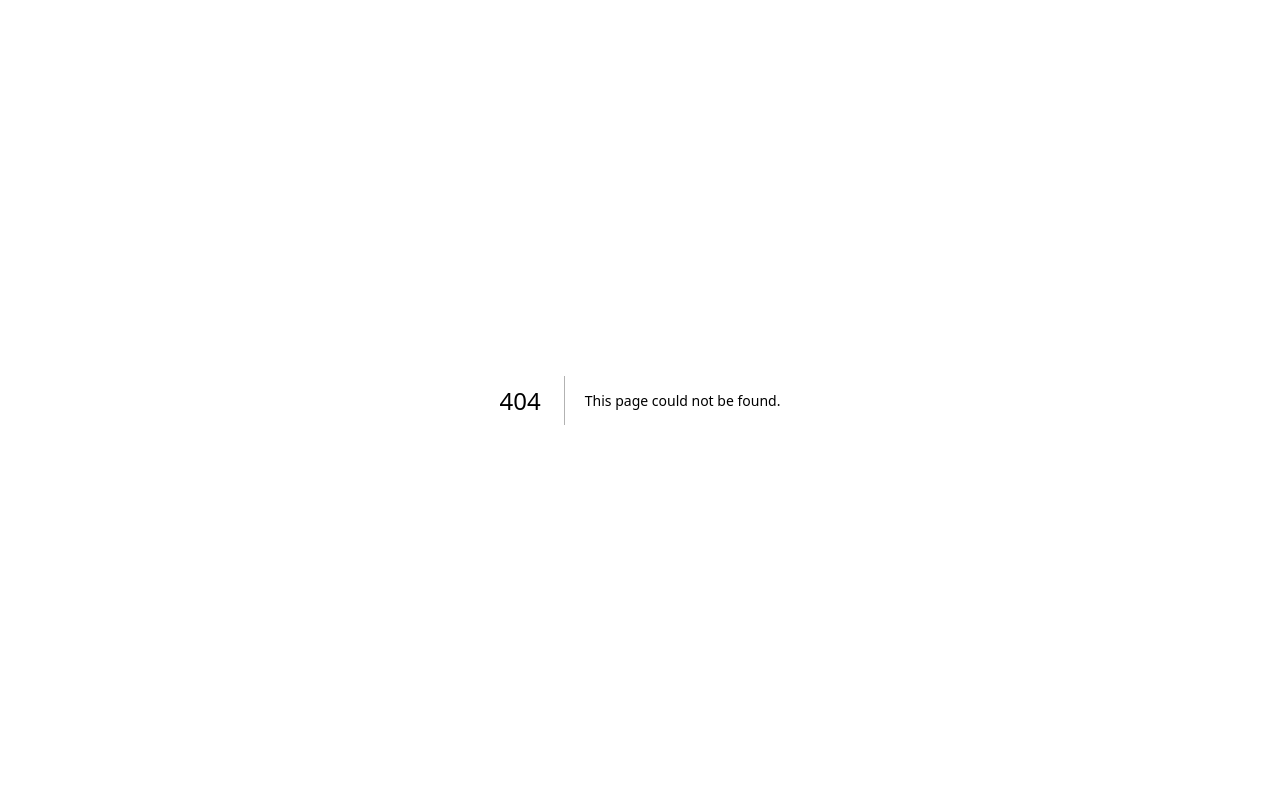
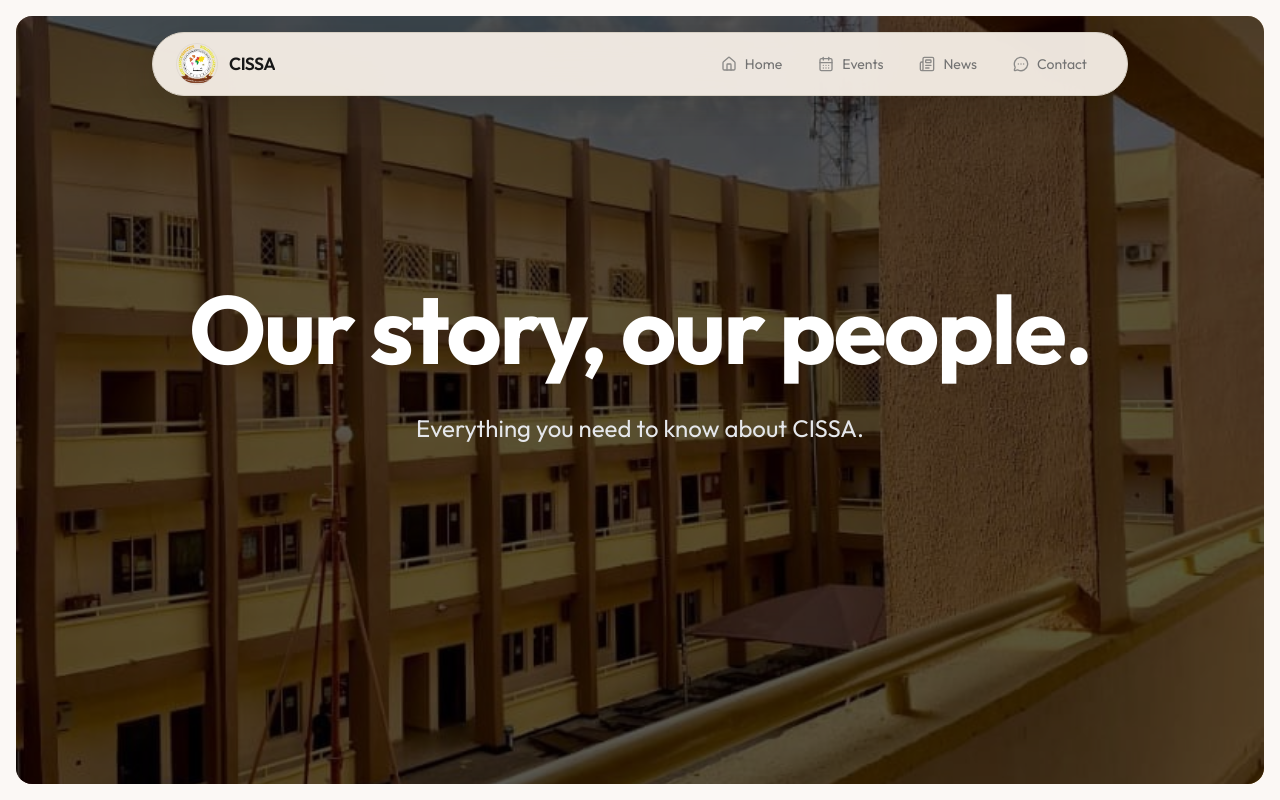
Before and after one commit to cissaunilorin/cissa-paragon-website-frontend, a Next.js app: page /about in a window 1280 px wide. Before the commit this address had no page. Shown: the top 800 px of the page. Built offline with nearby package versions, Linux system fonts and the light colour scheme.

Commit message:
feat: create about page - add hero section

```diff
--- /dev/null
+++ b/src/app/(main)/about/_components/Hero.tsx
@@ -0,0 +1,83 @@
+"use client";
+
+import { useEffect, useRef } from "react";
+import gsap from "gsap";
+import { ChevronDown } from "lucide-react";
+
+export default function Hero() {
+	const containerRef = useRef<HTMLDivElement>(null);
+	const subTextRef = useRef<HTMLParagraphElement>(null);
+
+	const headlineText = "Our story, our people.";
+
+	useEffect(() => {
+		const headlineLength = headlineText.split(" ").length;
+		const headlineStagger = Math.max(
+			0.035,
+			Math.min(0.06, 0.18 / headlineLength),
+		);
+		const headlineDuration = Math.max(
+			1,
+			Math.min(1.35, 0.9 + headlineLength * 0.03),
+		);
+
+		const ctx = gsap.context(() => {
+			const tl = gsap.timeline({ defaults: { ease: "power4.out" } });
+
+			tl.to(".word-anim", {
+				y: 0,
+				opacity: 1,
+				stagger: headlineStagger,
+				duration: headlineDuration,
+				delay: 0.2,
+			})
+				.fromTo(
+					subTextRef.current,
+					{ y: 30, opacity: 0 },
+					{ y: 0, opacity: 1, duration: 1 },
+					"-=0.8",
+				);
+		}, containerRef);
+
+		return () => ctx.revert();
+	}, []);
+
+	return (
+		<div className="bg-base-100 p-0 lg:p-4 min-h-screen flex flex-col justify-center">
+			<div
+				ref={containerRef}
+				id="about"
+				className="hero min-h-screen lg:min-h-full relative overflow-hidden flex items-end justify-start lg:items-center lg:justify-center lg:rounded-2xl flex-1"
+				style={{
+					backgroundImage: "url(/assets/fac4.jpg)",
+					backgroundSize: "cover",
+					backgroundPosition: "center",
+				}}
+			>
+				<div className="absolute inset-0 bg-black/65 z-0"></div>
+
+				<div className="relative z-10 w-full max-w-[90vw] px-6 md:px-10 pb-24 md:pb-16 lg:pb-10 text-left lg:text-center text-white lg:max-w-7xl lg:mx-auto">
+					<h1 className="font-bold text-5xl md:text-8xl leading-[1.06] md:leading-none tracking-tight mb-4 md:mb-8 max-w-full lg:max-w-7xl lg:mx-auto">
+						{headlineText.split(" ").map((word, index) => (
+							<span
+								key={index}
+								className="inline-block whitespace-nowrap mr-3 md:mr-6 last:mr-0 lg:mr-4"
+							>
+								<span className="inline-block opacity-0 translate-y-20 word-anim will-change-transform">
+									{word}
+								</span>
+							</span>
+						))}
+					</h1>
+
+					<p
+						ref={subTextRef}
+						className="text-lg md:text-2xl font-normal text-gray-200 max-w-2xl lg:max-w-2xl mx-auto mb-4 md:mb-8 leading-relaxed opacity-0"
+					>
+						Everything you need to know about CISSA.
+					</p>
+				</div>
+			</div>
+		</div>
+	);
+}
--- /dev/null
+++ b/src/app/(main)/about/page.tsx
@@ -0,0 +1,13 @@
+import type { Metadata } from "next";
+
+import Hero from "./_components/Hero";
+
+export const metadata: Metadata = {
+	title: "About Us",
+	description:
+		"Learn about the Communication and Information Sciences Students Association, University of Ilorin. Our story, our people, and everything we stand for.",
+};
+
+export default function AboutPage() {
+	return <Hero />;
+}
--- a/src/components/MainContentOffset.tsx
+++ b/src/components/MainContentOffset.tsx
@@ -8,7 +8,7 @@ export default function MainContentOffset({
     children: React.ReactNode;
 }>) {
     const pathname = usePathname();
-    const pathsWithoutOffset = ["/", "/contact"];
+    const pathsWithoutOffset = ["/", "/contact", "/about"];
     const shouldOffsetContent = !pathsWithoutOffset.includes(pathname);
 
     return (
```
